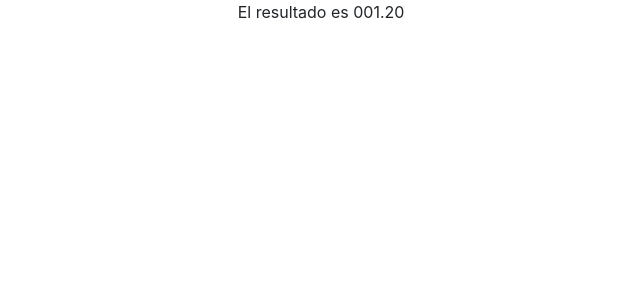
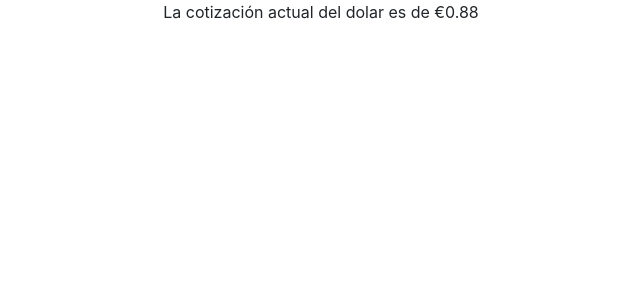
Before and after one commit to qu3qui/learning-Angular4, an Angular app in the folder appCurso/: page / in a window 1280 px wide. Shown: the top 300 px of the page, without its empty margins (319-959 px from the left). Built offline with nearby package versions, Linux system fonts and the light colour scheme.

Commit message:
Pipe currency
pipe para el manejo de la representación de las monedas

```diff
--- a/appCurso/src/app/fechaactual/fechaactual.component.ts
+++ b/appCurso/src/app/fechaactual/fechaactual.component.ts
@@ -3,11 +3,11 @@ import { Component } from '@angular/core';
 @Component({
   selector: 'app-fechaactual',
   template: `
-<p>El resultado es {{resultado | number: '3.2-2'}}</p>
+<p>La cotización actual del dolar es de {{dolareuro | currency: 'EUR': true}}</p>
 `,
   styleUrls: ['./fechaactual.component.css']
 })
 
 export class FechaactualComponent {
-  resultado: number = 1.2;
+  dolareuro: number = 0.88;
 }
```
